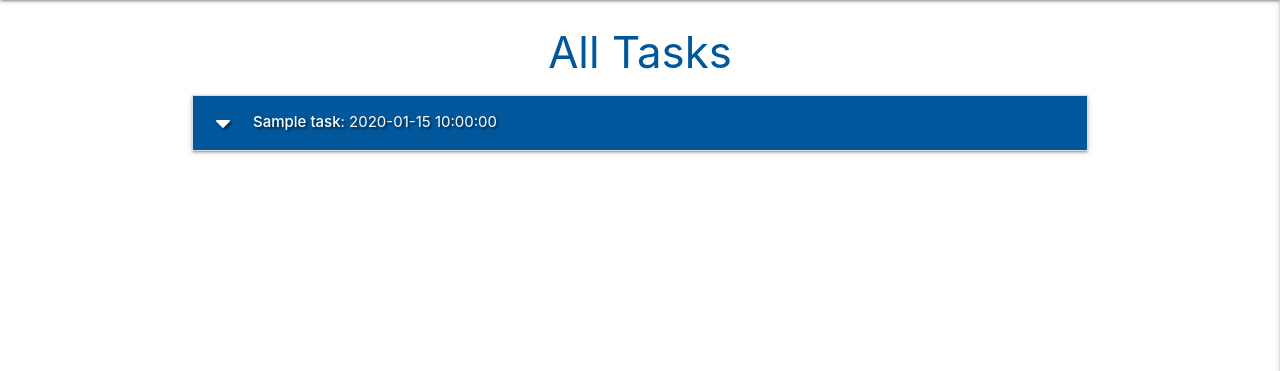
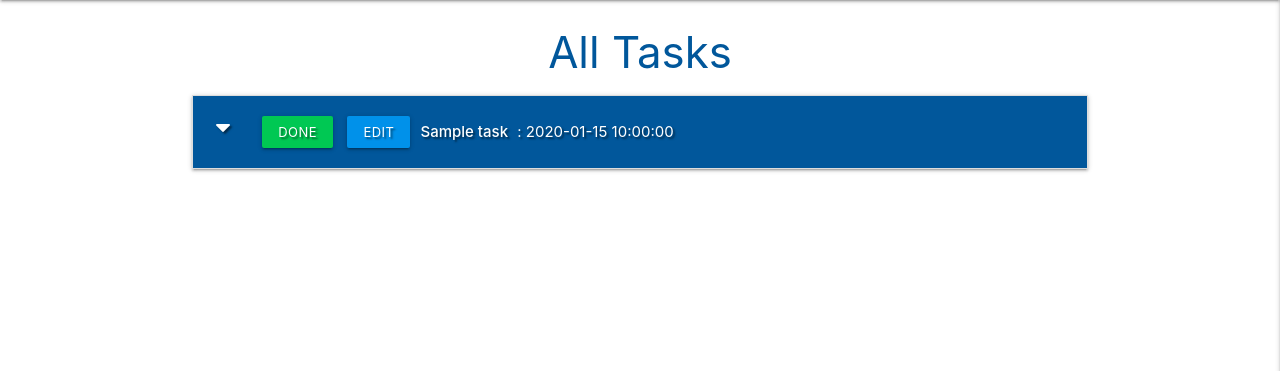
Before and after one commit to LHarveyDev/non-relational, a Flask app: page / in a window 1280 px wide. Shown: the part 64-435 px from the top of the page. Run offline with Flask 2, Linux system fonts and the light colour scheme; a database or web service that is not in the repository returns one stand-in record (values such as "Sample title"); some libraries are stand-ins or nearby versions.

Commit message:
Add task edit/done buttons

```diff
--- a/static/css/style.css
+++ b/static/css/style.css
@@ -5,3 +5,12 @@
 .flashes h4 {
     line-height: 2;
 }
+
+.btn-small {
+    margin: 5px;
+}
+
+.collapsible-header .col strong {
+    margin: 5px;
+    line-height: 42px;
+}
--- a/templates/tasks.html
+++ b/templates/tasks.html
@@ -6,15 +6,18 @@
   {% for task in tasks %}
   <li>
     <div class="collapsible-header white-text light-blue darken-4 text-shadow">
-      <i class="fas fa-caret-down"></i>
-      <strong>{{task.task_name }}</strong> : {{ task.due_date }} {% if
-      task.is_urgent == "on" %}
-      <i
-        class="fas fa-exclamation-circle light-blue-text-lighten-2 tooltipped"
-        data-position="right"
-        data-tooltip="URGENT!"
-      ></i>
-      {% endif %}
+        <div class="col s3">
+            <i class="fas fa-caret-down"></i>
+            <a href="" class="btn-small green accent-4">Done</a>
+            <a href="" class="btn-small light-blue accent-4">Edit</a>
+        </div>
+        <div class="col s9">
+            <strong>{{task.task_name }}</strong> : {{ task.due_date }} {% if
+            task.is_urgent == "on" %}
+            <i class="fas fa-exclamation-circle light-blue-text-lighten-2 tooltipped" data-position="right"
+                data-tooltip="URGENT!"></i>
+            {% endif %}
+        </div>
     </div>
     <div class="collapsible-body">
       <strong>{{ task.category_name }}</strong>
```
